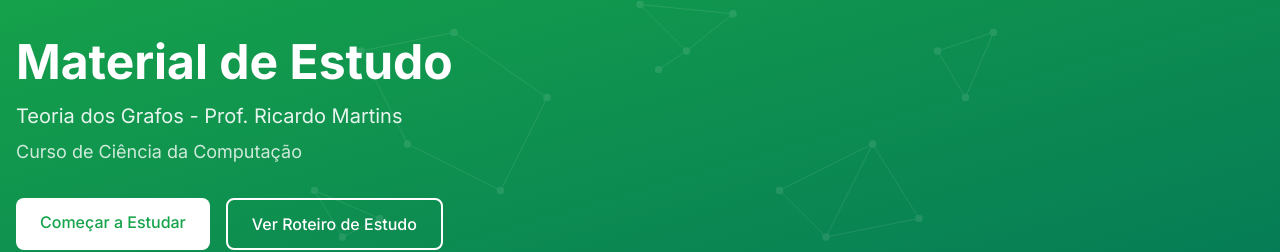
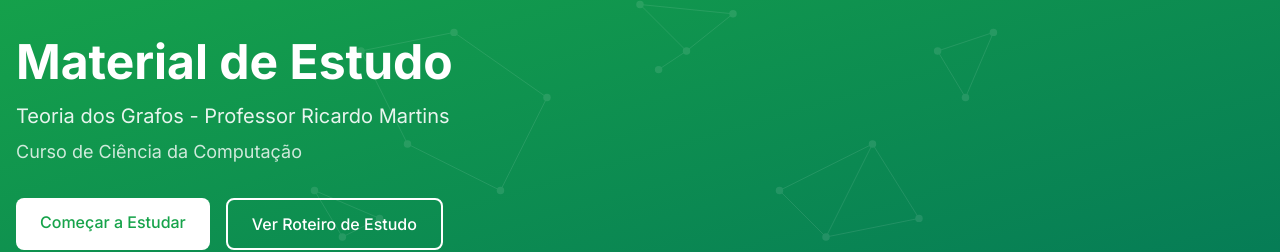
Before and after one commit to anderson-ufrj/estudo-grafos, a Next.js app: page / in a window 1280 px wide. Shown: the part 142-394 px from the top of the page. Built offline with nearby package versions, Linux system fonts and the light colour scheme.

Commit message:
chore: atualizar texto para forçar novo build

```diff
--- a/app/page.tsx
+++ b/app/page.tsx
@@ -71,7 +71,7 @@ export default function Home() {
               Material de Estudo
             </h1>
             <p className="text-xl mb-2 opacity-90">
-              Teoria dos Grafos - Prof. Ricardo Martins
+              Teoria dos Grafos - Professor Ricardo Martins
             </p>
             <p className="text-lg mb-8 opacity-80">
               Curso de Ciência da Computação
```
